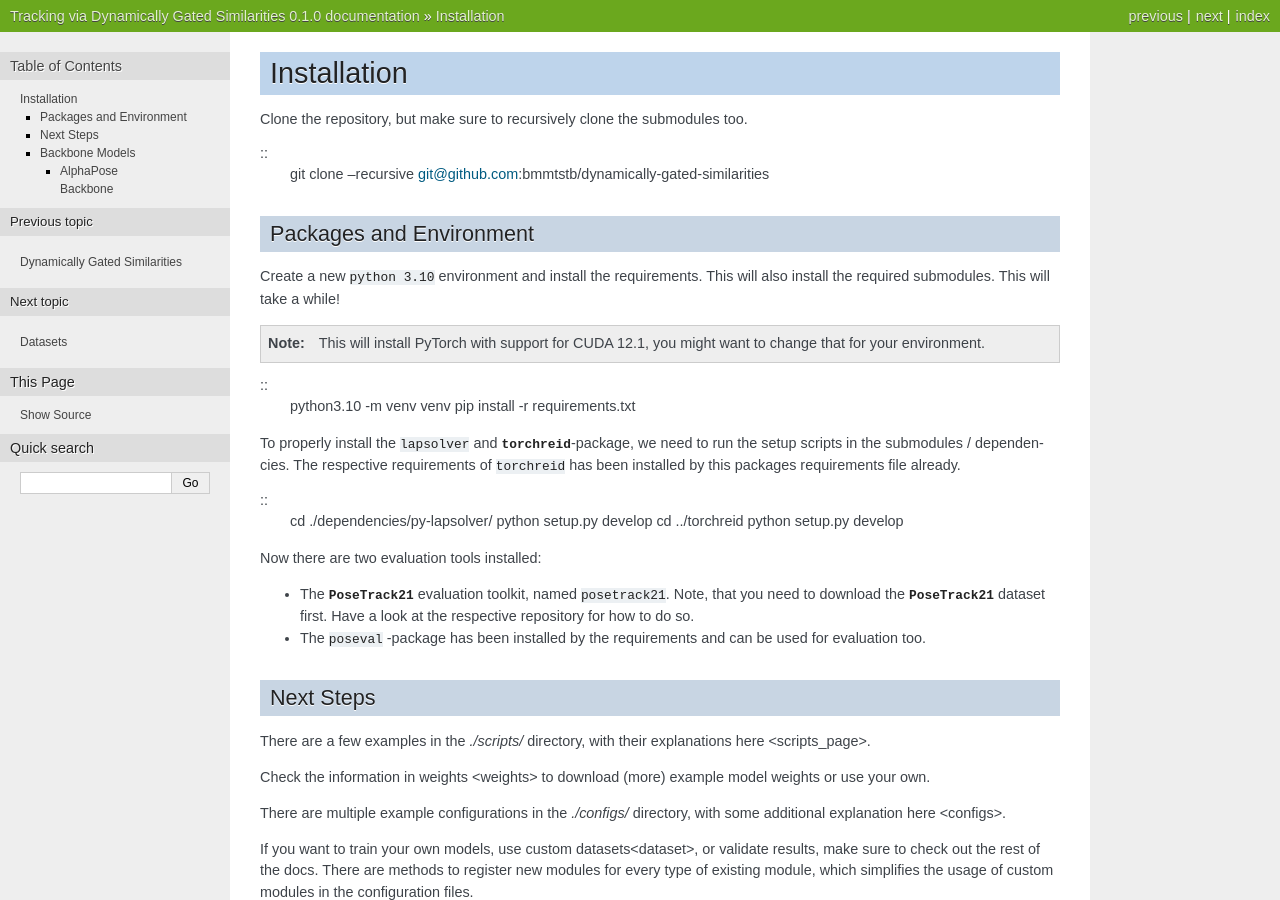
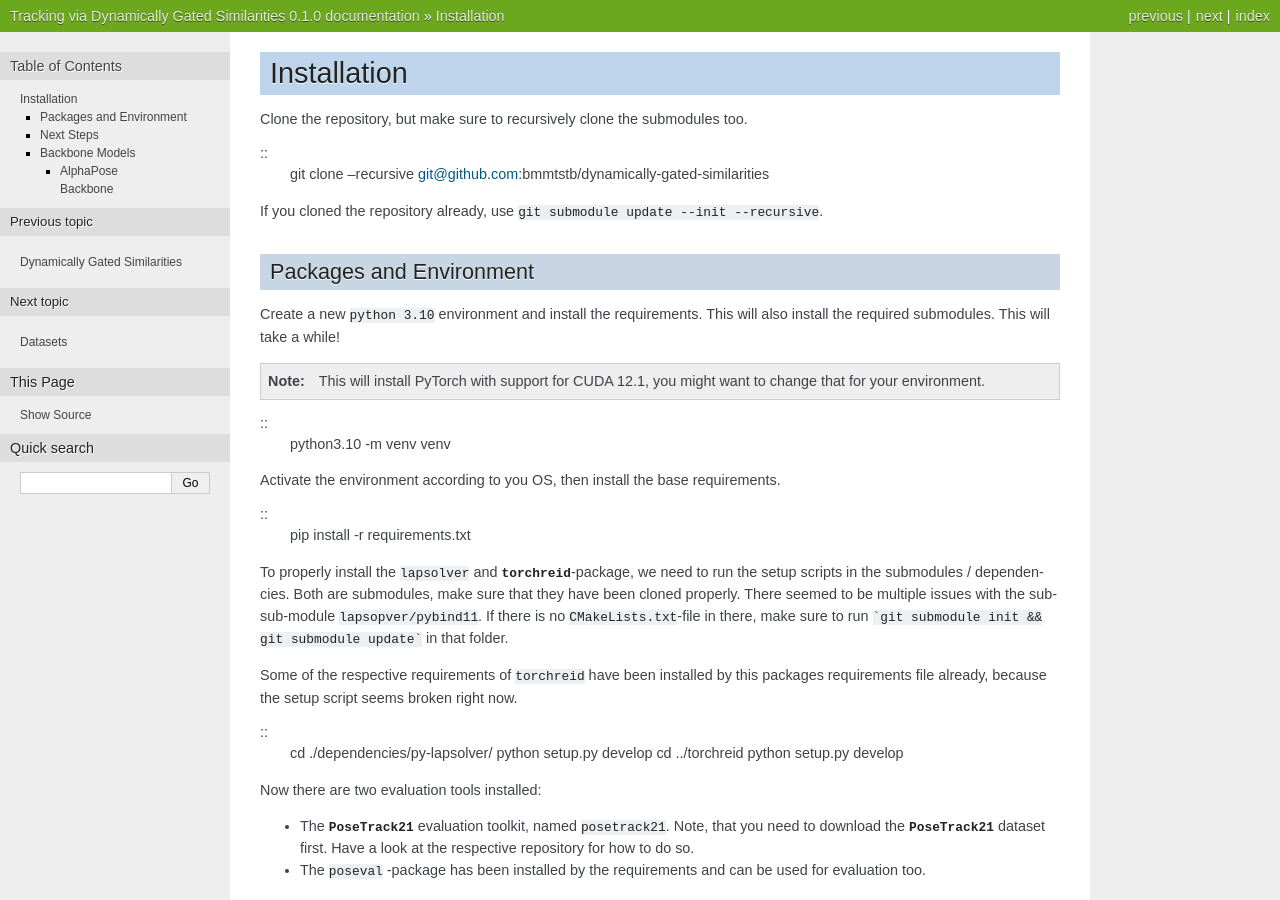
Before and after one commit to bmmtstb/dynamically-gated-similarities, a Sphinx documentation site: the page built from docs/installation.rst, in a window 1280 px wide and 900 px high. Built offline with Sphinx 7.4.7, drawn with Linux system fonts in a browser that asks for light colours.

Commit message:
update installation.rst to contain more info for installing lapsolver
Signed-off-by: Martin <1500595+bmmtstb@users.noreply.github.com>

````diff
--- a/docs/installation.rst
+++ b/docs/installation.rst
@@ -5,6 +5,8 @@ Clone the repository, but make sure to recursively clone the submodules too.
 
 ::
 	git clone --recursive git@github.com:bmmtstb/dynamically-gated-similarities
+
+If you cloned the repository already, use ``git submodule update --init --recursive``.
 
 Packages and Environment
 ------------------------
@@ -17,11 +19,17 @@ This will also install the required submodules. This will take a while!
 
 ::
 	python3.10 -m venv venv
+
+Activate the environment according to you OS, then install the base requirements.
+
+::
 	pip install -r requirements.txt
 
 
 To properly install the ``lapsolver`` and |torchreid|_-package, we need to run the setup scripts in the submodules / dependencies.
-The respective requirements of |torchreid| has been installed by this packages requirements file already.
+Both are submodules, make sure that they have been cloned properly. There seemed to be multiple issues with the sub-sub-module ``lapsopver/pybind11``. If there is no ``CMakeLists.txt``-file in there, make sure to run ```git submodule init && git submodule update``` in that folder.
+
+Some of the respective requirements of |torchreid| have been installed by this packages requirements file already, because the setup script seems broken right now.
 
 ::
 	cd ./dependencies/py-lapsolver/
````
